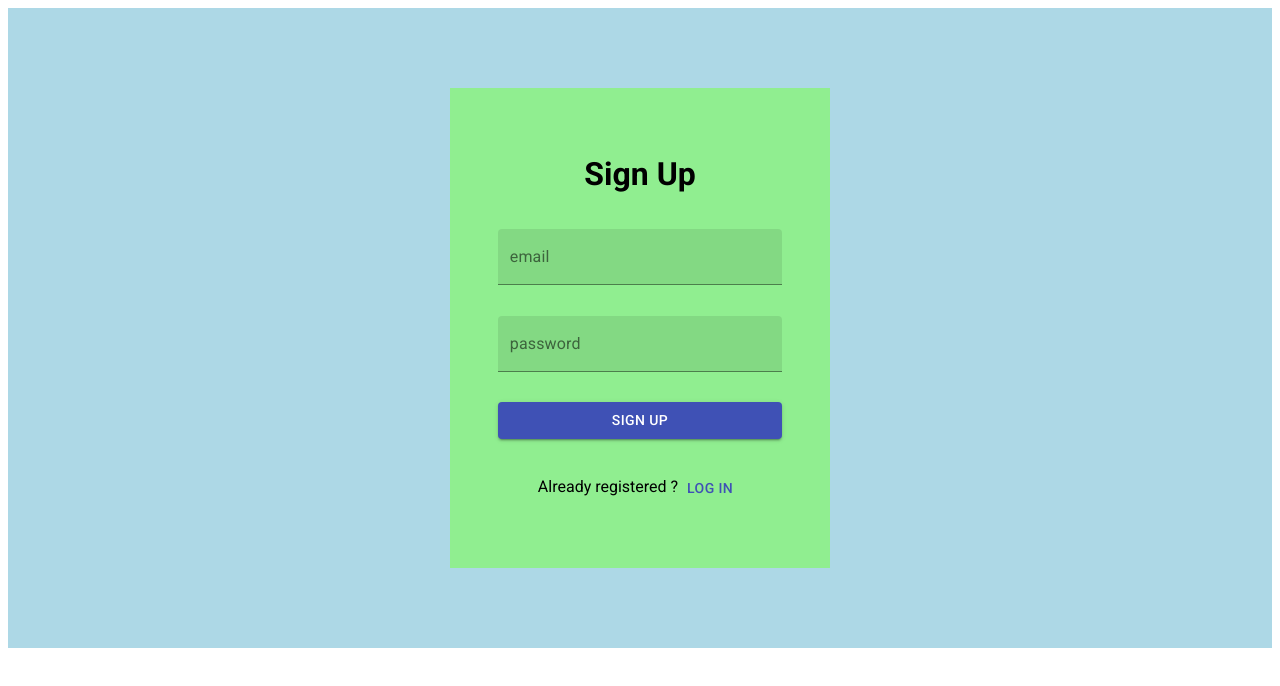
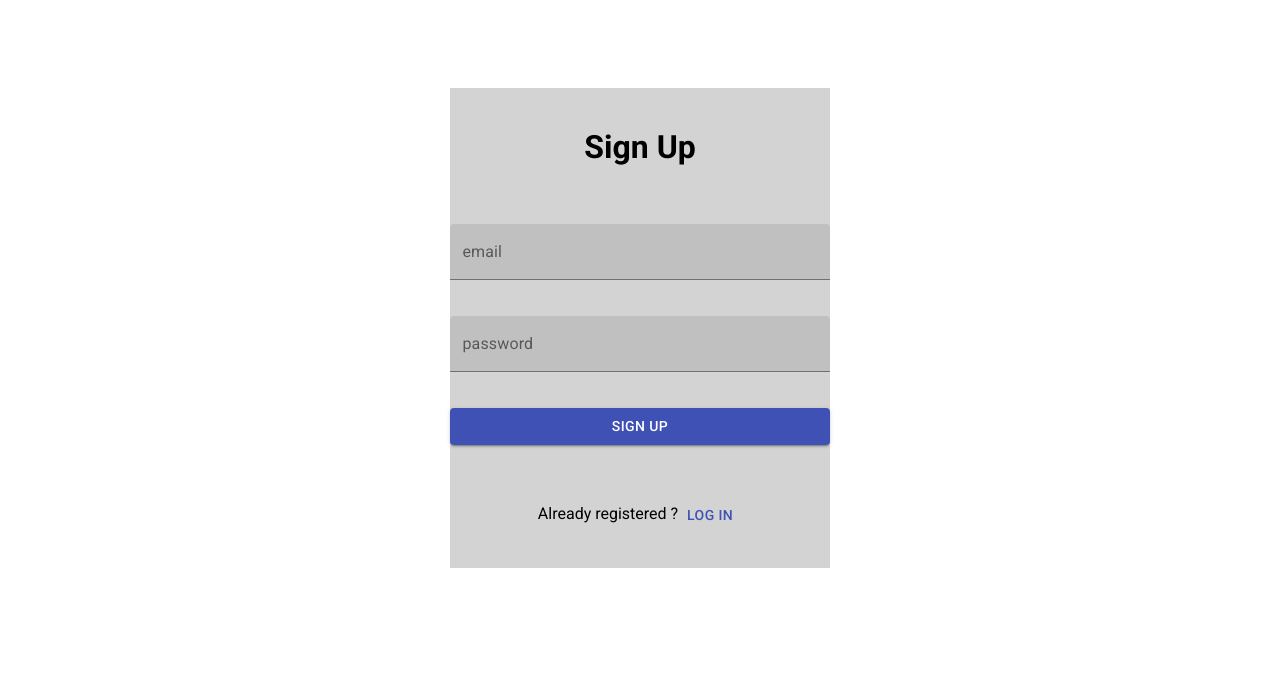
Before and after one commit to habib-chawki/social-app-front, a React (Create React App) app: page / in a window 1280 px wide. Shown: the top 686 px of the page. Built offline with nearby package versions, Linux system fonts and the light colour scheme.

Commit message:
Refactor: signup form layout

```diff
--- a/src/components/custom/SignUp.jsx
+++ b/src/components/custom/SignUp.jsx
@@ -29,9 +29,7 @@ function SignUp({ credentials, validate }) {
 
    // render input (email or password)
    const renderInput = ({ type, name }) => {
-      return (
-         <div>
-            <TextField
+      return <TextField
                fullWidth
                type={type}
                id={name}
@@ -42,36 +40,27 @@ function SignUp({ credentials, validate }) {
                label={name}
                error={credentials.errors[name]}
                helperText={credentials.errors[name]}
-            />
-         </div>
-      );
+               />
    };
 
    return (
       <Box
          display="flex"
+         flexDirection="row"
          justifyContent="center"
          alignItems="center"
-         bgcolor="lightblue"
          height="80vh"
       >
          <Box
             display="flex"
             flexDirection="column"
-            justifyContent="center"
+            justifyContent="space-around"
             alignItems="center"
-            bgcolor="lightgreen"
+            bgcolor="lightgray"
             width="30%"
             height="75%"
          >
             <h1>Sign Up</h1>
-            <Box
-               display="flex"
-               flexDirection="column"
-               height="50%"
-               width="75%"
-               justifyContent="space-around"
-            >
                {renderInput({ type: 'text', name: 'email' })}
                {renderInput({ type: 'password', name: 'password' })}
                <Button
@@ -83,16 +72,15 @@ function SignUp({ credentials, validate }) {
                >
                   Sign up
                </Button>
-            </Box>
-
-            <p>
+               <p>
                Already registered ?
                <Button component={RouterLink} to="/login" color="primary">
                   Log In
                </Button>
             </p>
+            </Box>
          </Box>
-      </Box>
+
    );
 }
 
```
